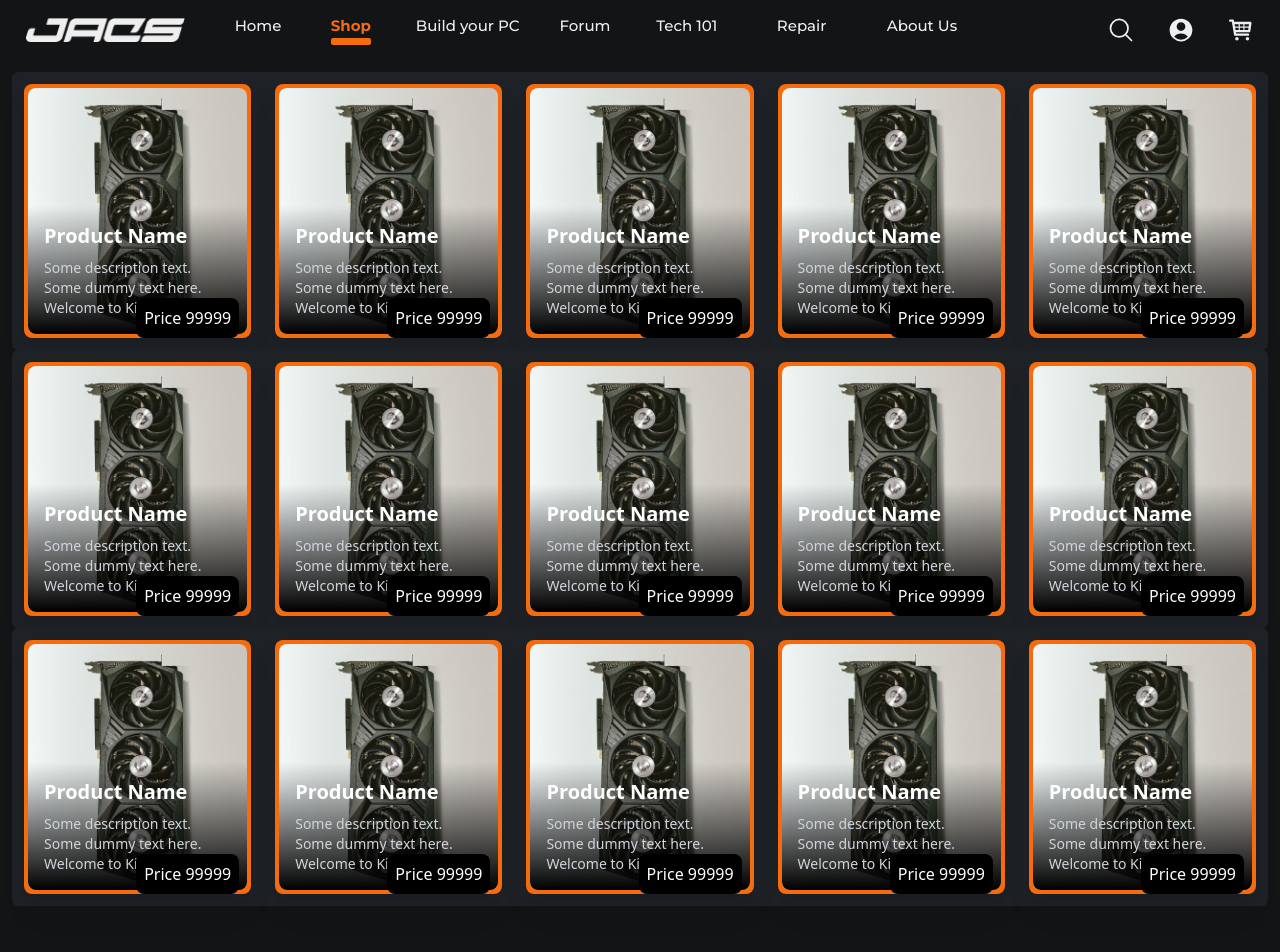
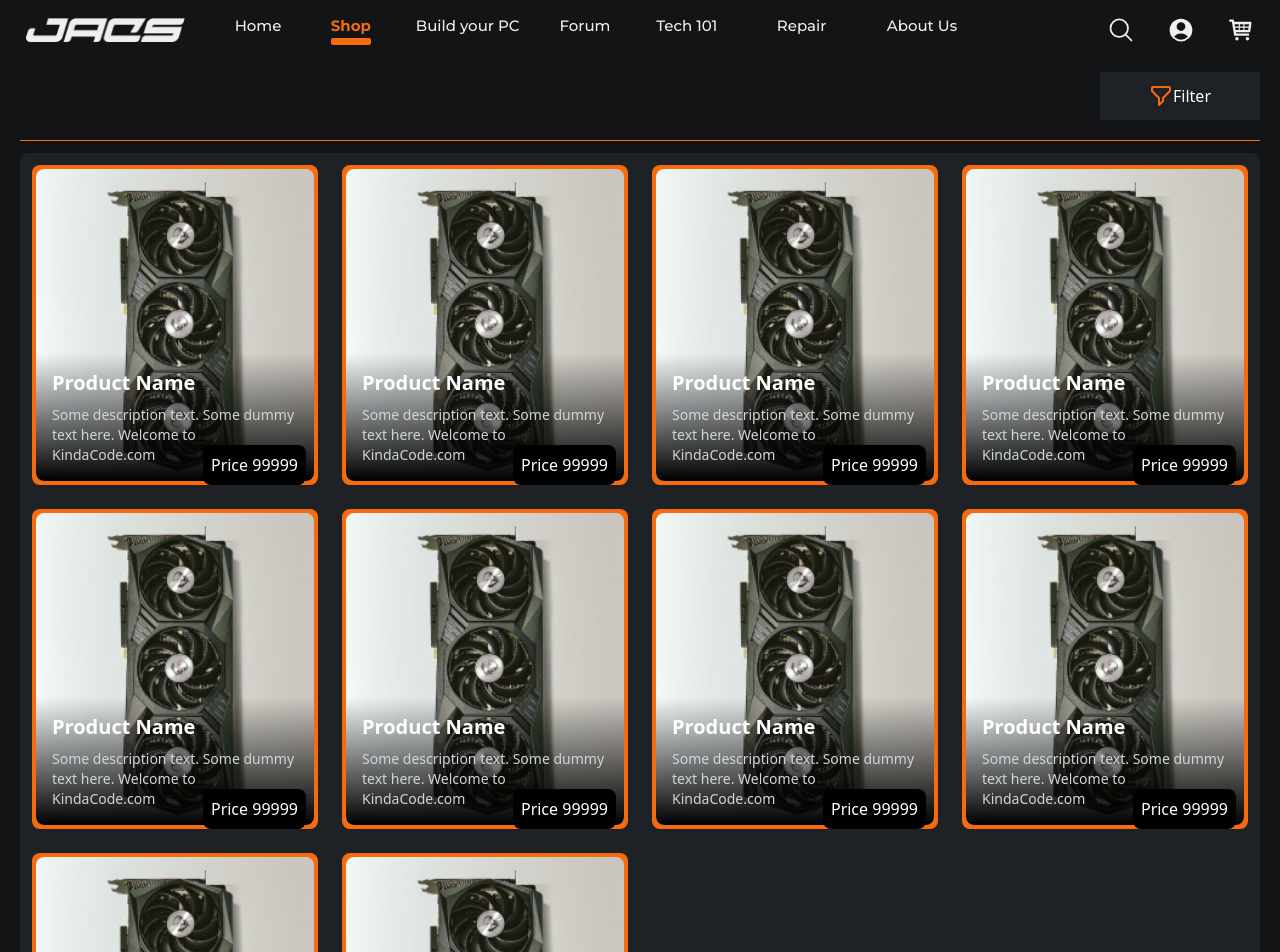
Before and after one commit to keanknowsss/JACS-FE, a React (Create React App) app: page /shop in a window 1280 px wide. Shown: the top 952 px of the page. Built offline with nearby package versions, Linux system fonts and the light colour scheme.

Commit message:
use grid on shop page cards

```diff
--- a/src/components/Card/ProductCard.js
+++ b/src/components/Card/ProductCard.js
@@ -6,9 +6,9 @@ const ProductCard = () => {
     <>
       <div>
         <div className="p-3">
-            <div className="p-1 bg-[#F66B0E] rounded-t-lg rounded-b-lg relative overflow-hidden drop-shadow-xl">
+            <div className="p-1 bg-[#F66B0E] rounded-t-lg rounded-b-lg relative">
               <img
-                className="rounded-t-lg rounded-b-lg w-full h-full object-cover"
+                className="rounded-t-lg rounded-b-lg w-full h-full object-cover "
                 src={ImageCard}
                 alt=""
               />
--- a/src/pages/Shop.js
+++ b/src/pages/Shop.js
@@ -10,67 +10,31 @@ const Shop = () => {
 
   return (
     <>
-      <main className="flex flex-col lg:flex-row justify-between items-center bg-background w-full h-auto p-3">
-        {/* <div className="flex flex-col flex-auto justify-evenly items-center bg-container w-full h-screen py-3 pl-3 lg:pl-0 rounded-b-md lg:rounded-r-md lg:rounded-bl-none"> */}
-          <div className="flex-row relative justify-evenly w-full">
-            <div className="bg-container rounded-md md:flex flex-row flex-auto w-full h-auto justify-evenly relative">
-              <div>
-                <ProductCard />
-              </div>
-              <div>
-                <ProductCard />
-              </div>
-              <div>
-                <ProductCard />
-              </div>
-              <div>
-                <ProductCard />
-              </div>
-              <div>
-                <ProductCard />
-              </div>
-            </div>
-            <div className="bg-container rounded-md md:flex flex-row flex-auto w-full justify-evenly relative">
-              <div>
-                <ProductCard />
-              </div>
-              <div>
-                <ProductCard />
-              </div>
-              <div>
-                <ProductCard />
-              </div>
-              <div>
-                <ProductCard />
-              </div>
-              <div>
-                <ProductCard />
-              </div>
-            </div>
-			<div className="bg-container rounded-md md:flex flex-row flex-auto w-full justify-evenly relative">
-              <div>
-                <ProductCard />
-              </div>
-              <div>
-                <ProductCard />
-              </div>
-              <div>
-                <ProductCard />
-              </div>
-              <div>
-                <ProductCard />
-              </div>
-              <div>
-                <ProductCard />
-              </div>
+      <main className="px-5 py-3 w-full h-full justify-center items-center bg-background box-border">
+          <div className="flow-root">
+            <div className="p-3 text-[#F66B0E] w-40 justify-center items-center mb-2 bg-container rounded float-right flex">
+              <svg class="w-6 h-6" fill="none" stroke="currentColor" viewBox="0 0 24 24" xmlns="http://www.w3.org/2000/svg"><path stroke-linecap="round" stroke-linejoin="round" stroke-width="2" d="M3 4a1 1 0 011-1h16a1 1 0 011 1v2.586a1 1 0 01-.293.707l-6.414 6.414a1 1 0 00-.293.707V17l-4 4v-6.586a1 1 0 00-.293-.707L3.293 7.293A1 1 0 013 6.586V4z"></path></svg>
+              <span className="text-white">Filter</span>
             </div>
           </div>
-        {/* </div> */}
+          <div class="my-3 h-px bg-[#F66B0E] "></div>
+          <div className="grid grid-cols-1 lg:grid-cols-4 grid-rows-3 md:grid-cols-2 w-full h-full justify-center items-center box-border bg-container rounded-lg">
+              <div><ProductCard/></div>
+              <div><ProductCard/></div>
+              <div><ProductCard/></div>
+              <div><ProductCard/></div>
+              <div><ProductCard/></div>
+              <div><ProductCard/></div>
+              <div><ProductCard/></div>
+              <div><ProductCard/></div>
+              <div><ProductCard/></div>
+              <div><ProductCard/></div>
+          </div>
+
+
       </main>
+        <Footer />
 
-      <div className="block left-0 top-0">
-        <Footer />
-      </div>
     </>
   );
 };
```
